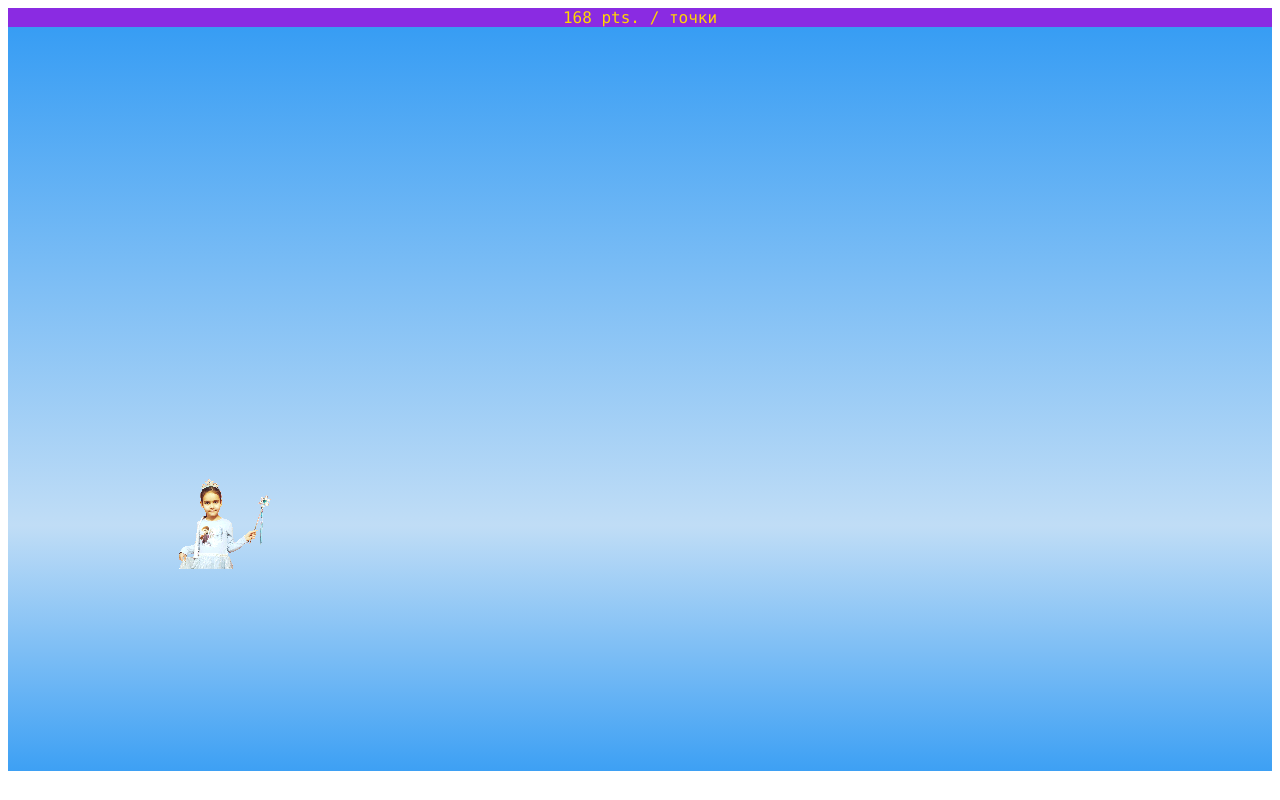
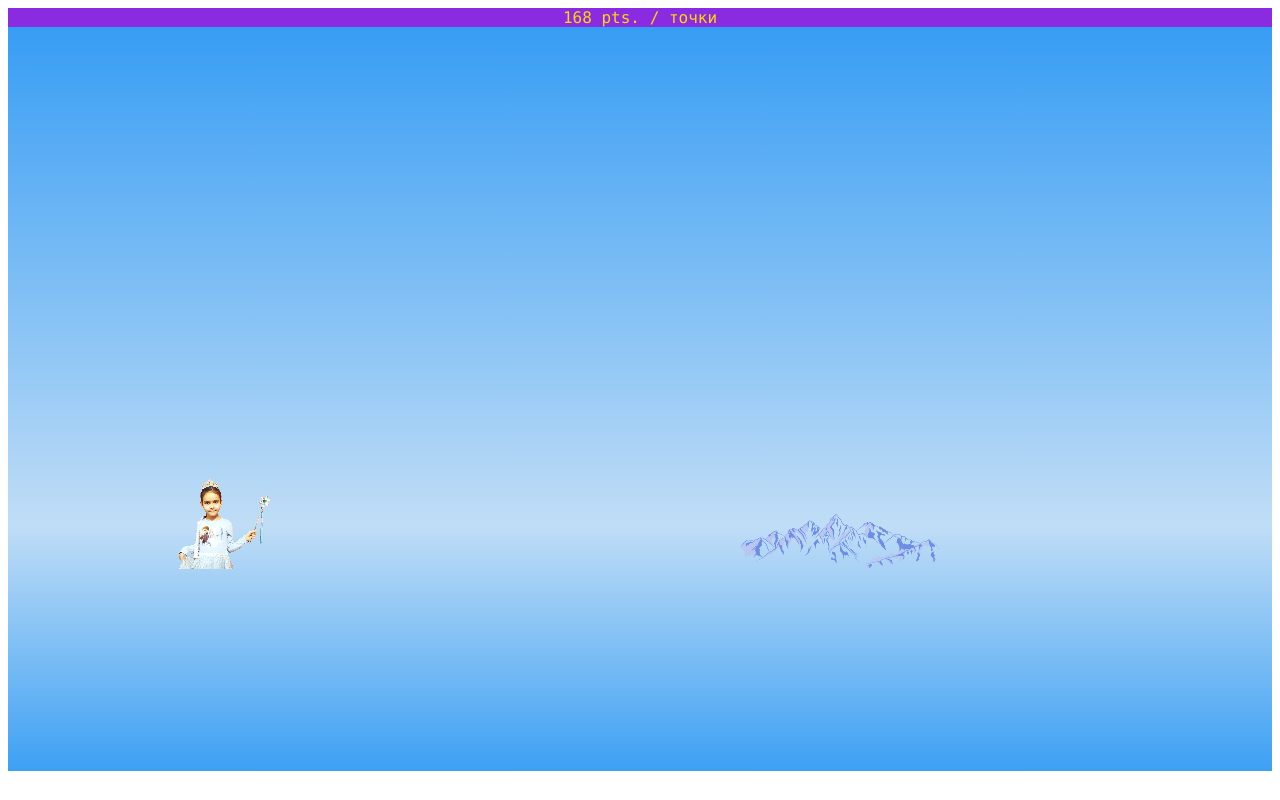
Before and after one commit to Vladddi/Monika-games-2024, a plain HTML site: page src/index.html in a window 1280 px wide. Both pictures are taken after a click on the element 670 px from the left and 177 px from the top of the page. Drawn offline with Linux system fonts and the light colour scheme.

Commit message:
Adding Mountain
// lastMountainSpawn

// mountainSpawnInterval

// add mountain

// .mountain{}

// Modify mountain positions

```diff
--- a/src/main.js
+++ b/src/main.js
@@ -25,10 +25,12 @@ let game = {
     speed: 2,
     movingMultiplier: 4,
     snowFlakeMultiplier: 5,
-    fireInterval: 1000
+    fireInterval: 1000,
+    mountainSpawnInterval: 3000
 };
 let scene = {
-    score: 0
+    score: 0,
+    lastMountainSpawn: 0
 };
 
 // Game start function
@@ -60,6 +62,28 @@ function gameAction(timestamp) {
     }
     //Increment score count
     scene.score++;
+
+    // Add mountains
+    if (timestamp - scene.lastMountainSpawn > game.mountainSpawnInterval + 20000 * Math.random()) {
+        let mountain = document.createElement('div');
+        mountain.classList.add('mountain');
+        mountain.x = gameArea.offsetWidth - 200;
+        mountain.style.left = mountain.x + 'px';
+        mountain.style.top = (gameArea.offsetHeight - 56) * Math.random() + 'px';
+        gameArea.appendChild(mountain);
+        scene.lastMountainSpawn = timestamp;
+    }
+
+    // Modify mountain positions
+    let mountains = document.querySelectorAll('.mountain');
+    mountains.forEach(mountain => {
+        mountain.x -= game.speed;
+        mountain.style.left = mountain.x + 'px';
+
+        if (mountain.x + mountain.offsetWidth <= 0) {
+            mountain.parentElement.removeChild(mountain);
+        }
+    });
 
     // Modify snowflake positions
     let snowFlakes = document.querySelectorAll('.snowflake');
--- a/src/style.css
+++ b/src/style.css
@@ -59,3 +59,12 @@ body {
     background-image: url(./images/snowflake.png);
     background-size: cover;
 }
+
+.mountain {
+    z-index: 0;
+    position: absolute;
+    width: 200px;
+    height: 56px;
+    background-image: url(./images/mountain.png);
+    background-size: cover;
+}
```
